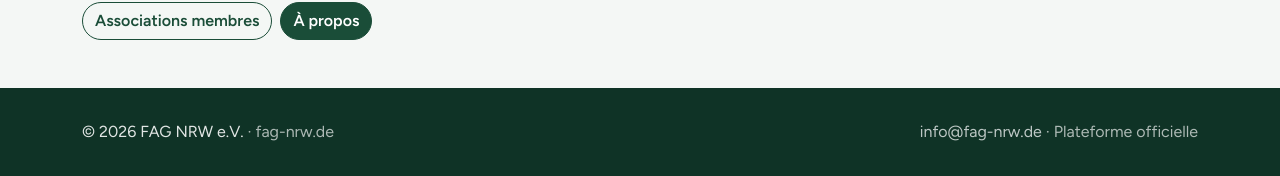
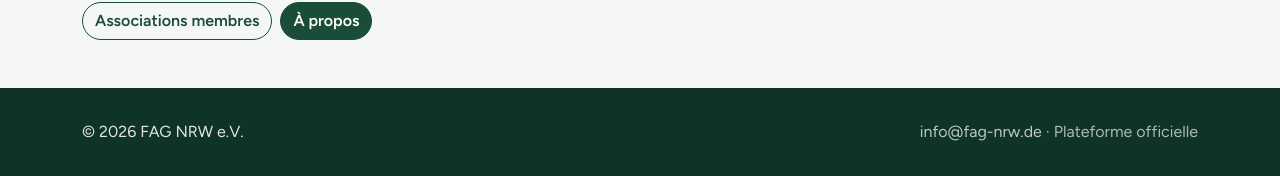
Before and after one commit to Barry-22491/fag, a Django app: page /fr/ in a window 1280 px wide. Shown: the part 1201-1377 px from the top of the page. Run offline with Django 5.2, Linux system fonts and the light colour scheme; data comes from the database, SQL or seed files in the repository.

Commit message:
Mettre a jour le titre et le pied de page du site public.
Co-authored-by: Cursor <cursoragent@cursor.com>

```diff
--- a/gestion/templates/public/base_public.html
+++ b/gestion/templates/public/base_public.html
@@ -126,7 +126,7 @@
       {% else %}
         FAG NRW e.V.
       {% endif %}
-      <span class="opacity-75"> · fag-nrw.de</span>
+      <!--span class="opacity-75"> · fag-nrw.de</span-->
     </div>
     <div class="opacity-75">
       <a href="mailto:info@fag-nrw.de" class="link-light text-decoration-none">info@fag-nrw.de</a>
--- a/gestion/templates/public/home.html
+++ b/gestion/templates/public/home.html
@@ -1,7 +1,7 @@
 {% extends "public/base_public.html" %}
 {% load i18n %}
 
-{% block title %}{% trans "Accueil" %} — {% if federation_courante %}{{ federation_courante.nom }}{% else %}FAG NRW{% endif %}{% endblock %}
+{% block title %}{% trans "Accueil" %} - {% if federation_courante %}{{ federation_courante.nom }}{% else %}FAG NRW{% endif %}{% endblock %}
 
 {% block hero %}
 <section class="public-hero">
```
